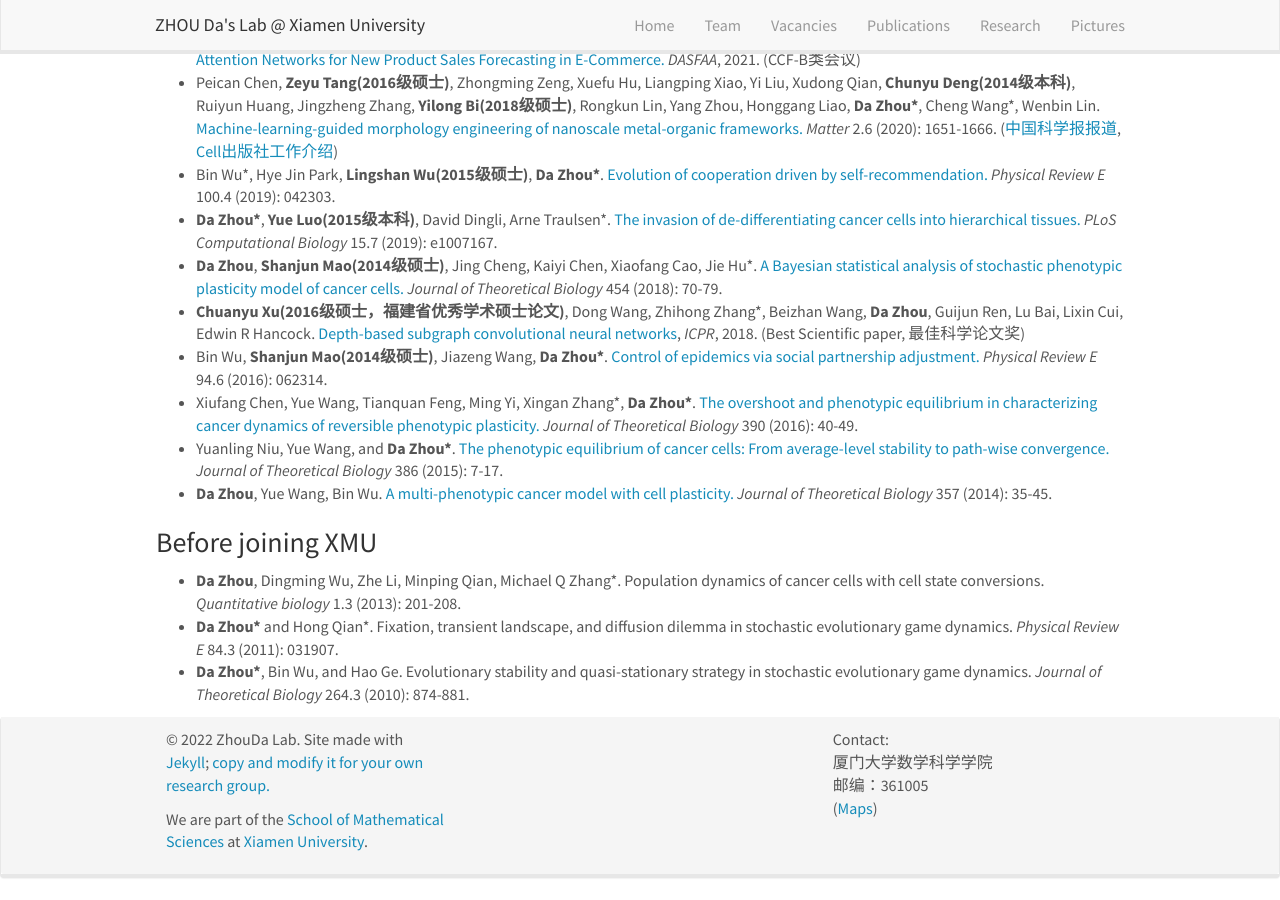
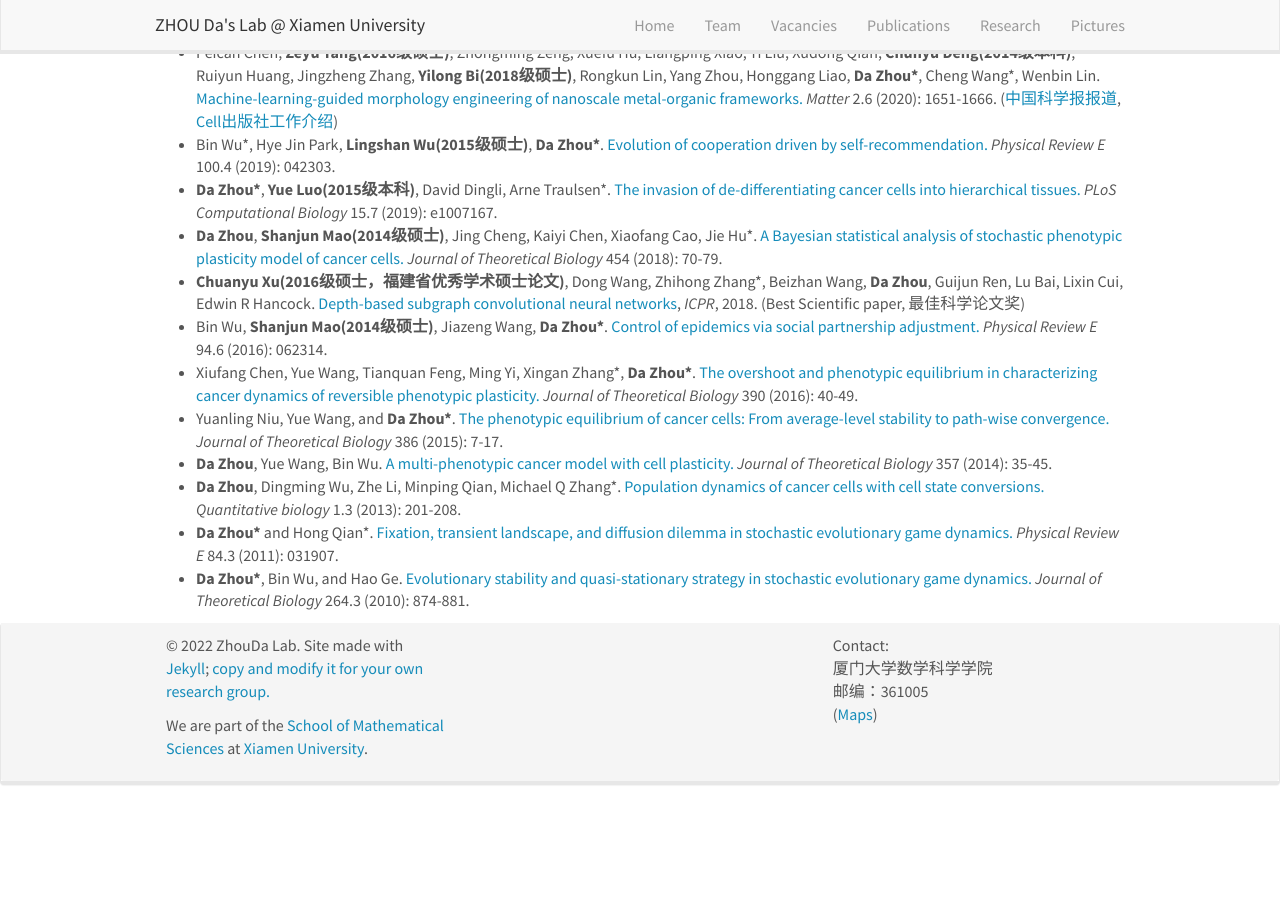
Before and after one commit to ZhouDaLab/zhoudalab.github.io, a Jekyll site: the page built from _pages/publications.md, in a window 1280 px wide and 900 px high, scrolled down 684 px. Built offline with Jekyll 4.4.1, drawn with Linux system fonts in a browser that asks for light colours; nearby versions of some CDN libraries; after the commit the page ends 1491 px from its top, so only the background shows below that; some of the changed text lies outside the part shown.

Commit message:
Update publications.md

```diff
--- a/_pages/publications.md
+++ b/_pages/publications.md
@@ -11,10 +11,8 @@ permalink: /publications/
 
 ## Selected Publications
 
-### After joining XMU (2013/07-)
-
 - **Kun Wang(2019级硕士，2022级博士)**, Liangzhen Hou, Zhaolian Lu, Xin Wang, Zhike Zi, Weiwei Zhai, Xionglei He, Christina Curtis, **Da Zhou\***, Zheng Hu\*. Cell division history encodes directional information of fate transitions. Submitted.
-- **Liang Zhang(2020级博士)**, Longqiang Yi, Yu Liu, Cheng wang, **Da Zhou\***. [Motif Entropy Graph Kernel], *Pattern Recognition*. Accepted.
+- **Liang Zhang(2020级博士)**, Longqiang Yi, Yu Liu, Cheng wang, **Da Zhou\***. [Motif Entropy Graph Kernel.](https://www.sciencedirect.com/science/article/abs/pii/S0031320323002443) *Pattern Recognition*, 140 (2023): 109544.
 - Yuming Su\#, Yiheng Dai\#, Yifan Zeng, Caiyun Wei, Yangtao Chen, Fuchun Ge, Peikun Zheng, **Da Zhou\***, Pavlo O Dral\*, Cheng Wang\*. [Interpretable Machine Learning of Two-Photon Absorption.](https://onlinelibrary.wiley.com/doi/full/10.1002/advs.202204902) *Advanced Science*, 10(8) (2023): 2204902.
 - Lili Jiang\#, **Sirong Chen\#(2023级硕士)**, Yuanhui Wu,  **Da Zhou\***,  Lihua Duan\*.  [Prediction of coronary heart disease in gout patients using machine learning models.](http://www.aimspress.com/article/doi/10.3934/mbe.2023212) *Mathematical Biosciences and Engineering*, 20(3) (2023): 4574-4591.
 - Jizhong Zhao\#, **Danwei Chen\#(2020级硕士)**, Li Zhao, Yating Shi, Shihui Guo, Zhongguan Zhu, Jiarong Liu, Wanjing Li, Wentao Lei, Haixia Chen, Yi Chen, **Da Zhou**, Ronghui Wu\*, Wenxi Guo\*. [Self-powered speech recognition system for deaf users.](https://www.sciencedirect.com/science/article/pii/S2666386422004799) *Cell Reports Physical Science*, 3 (2022), 101168.
@@ -32,8 +30,6 @@ permalink: /publications/
 - Xiufang Chen, Yue Wang, Tianquan Feng, Ming Yi, Xingan Zhang\*, **Da Zhou\***. [The overshoot and phenotypic equilibrium in characterizing cancer dynamics of reversible phenotypic plasticity.](https://www.sciencedirect.com/science/article/abs/pii/S0022519315005512) *Journal of Theoretical Biology* 390 (2016): 40-49.
 - Yuanling Niu, Yue Wang, and **Da Zhou\***. [The phenotypic equilibrium of cancer cells: From average-level stability to path-wise convergence.](https://www.sciencedirect.com/science/article/abs/pii/S0022519315004300) *Journal of Theoretical Biology* 386 (2015): 7-17.
 - **Da Zhou**, Yue Wang, Bin Wu. [A multi-phenotypic cancer model with cell plasticity.](https://www.sciencedirect.com/science/article/abs/pii/S0022519314002732) *Journal of Theoretical Biology* 357 (2014): 35-45.
-
-### Before joining XMU
-- **Da Zhou**, Dingming Wu, Zhe Li, Minping Qian, Michael Q Zhang\*. Population dynamics of cancer cells with cell state conversions. *Quantitative biology* 1.3 (2013): 201-208.
-- **Da Zhou\*** and Hong Qian\*. Fixation, transient landscape, and diffusion dilemma in stochastic evolutionary game dynamics. *Physical Review E* 84.3 (2011): 031907.
-- **Da Zhou\***, Bin Wu, and Hao Ge. Evolutionary stability and quasi-stationary strategy in stochastic evolutionary game dynamics. *Journal of Theoretical Biology* 264.3 (2010): 874-881.
+- **Da Zhou**, Dingming Wu, Zhe Li, Minping Qian, Michael Q Zhang\*. [Population dynamics of cancer cells with cell state conversions.](https://link.springer.com/article/10.1007/s40484-013-0014-2) *Quantitative biology* 1.3 (2013): 201-208.
+- **Da Zhou\*** and Hong Qian\*. [Fixation, transient landscape, and diffusion dilemma in stochastic evolutionary game dynamics.](https://journals.aps.org/pre/abstract/10.1103/PhysRevE.84.031907) *Physical Review E* 84.3 (2011): 031907.
+- **Da Zhou\***, Bin Wu, and Hao Ge. [Evolutionary stability and quasi-stationary strategy in stochastic evolutionary game dynamics.](https://www.sciencedirect.com/science/article/pii/S0022519310001414) *Journal of Theoretical Biology* 264.3 (2010): 874-881.
```
